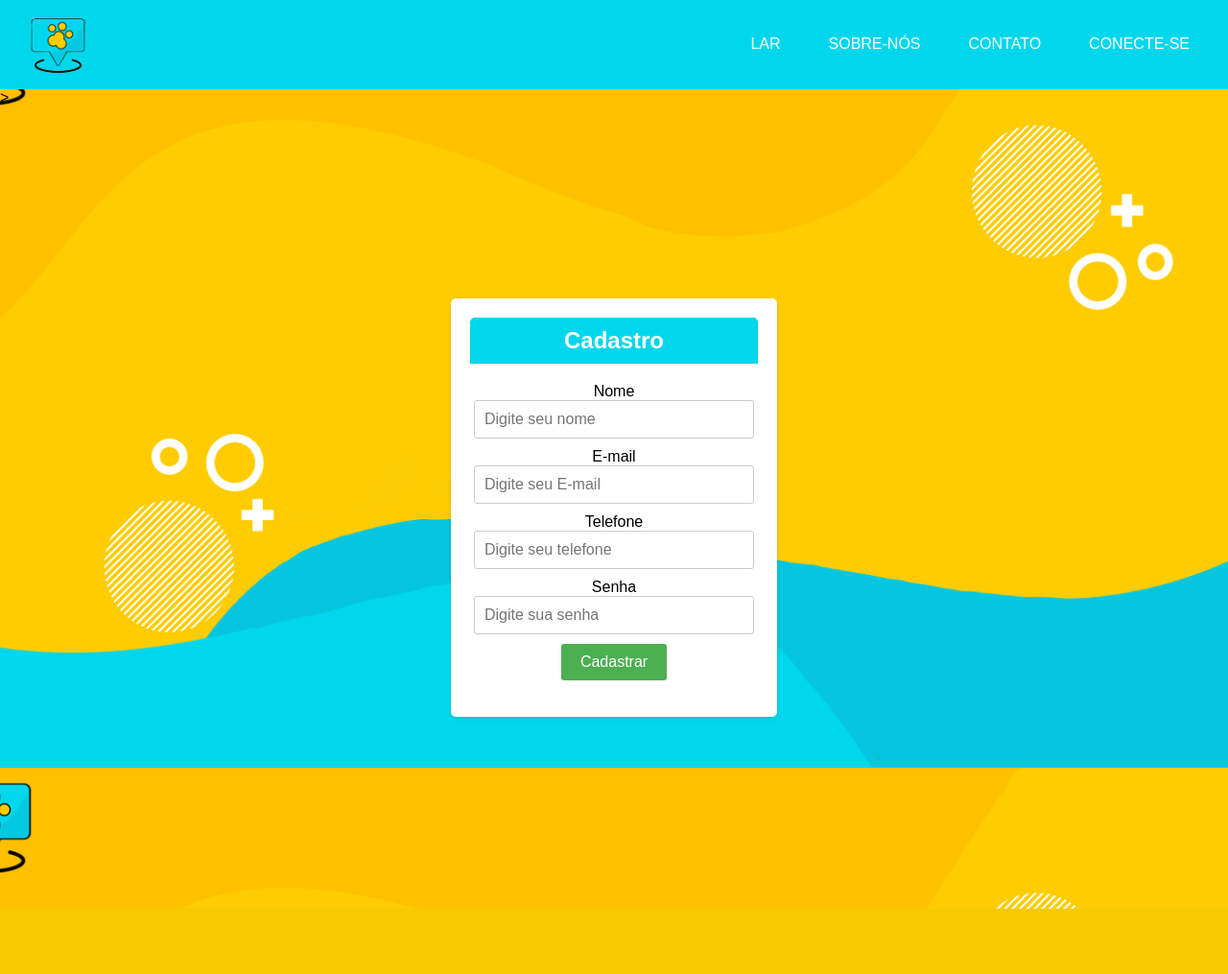
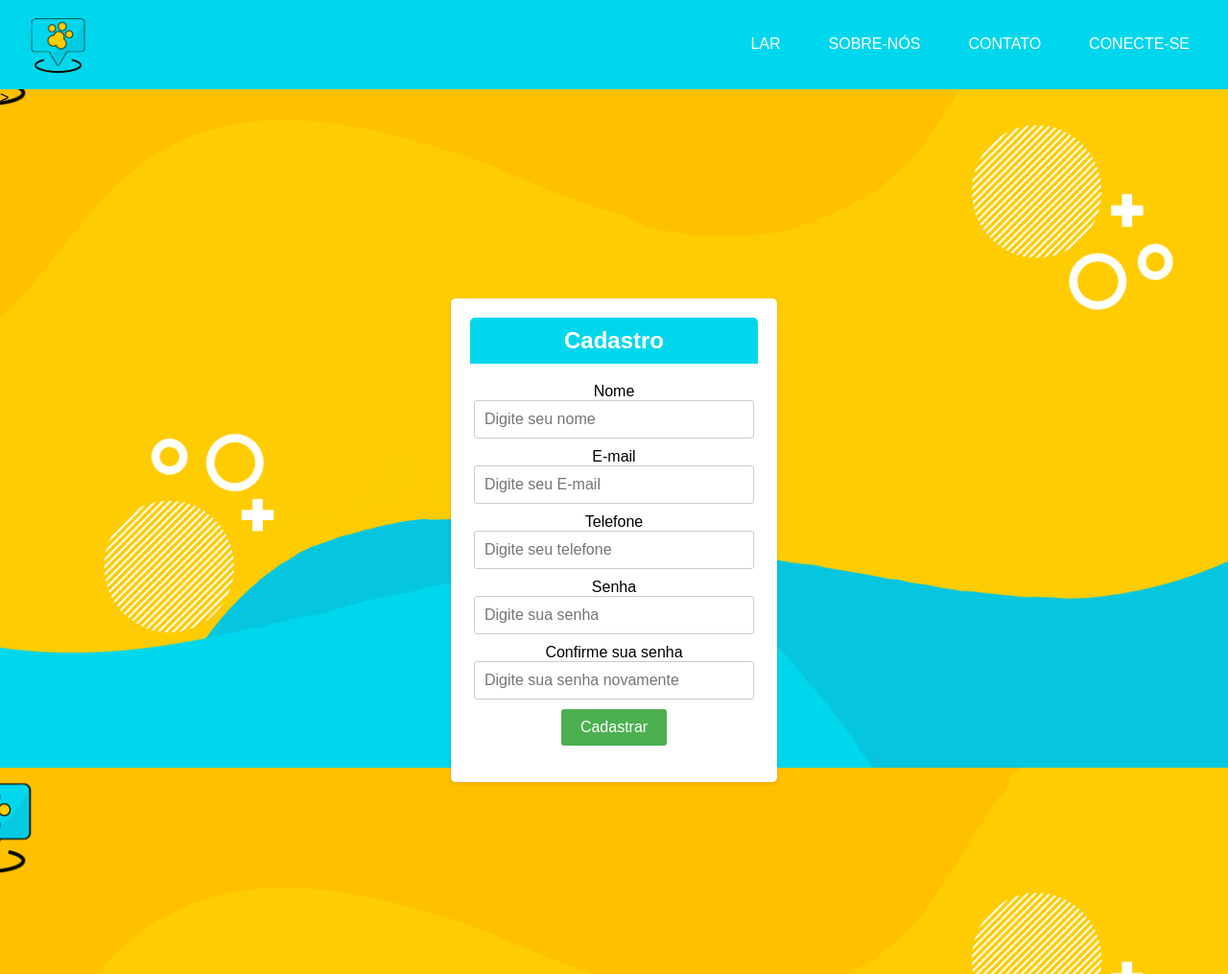
Before and after one commit to PedroRosaEtec/Buscachorro, a PHP site: page /cadastro.php in a window 1280 px wide. Shown: the whole page at 96% size. Before the commit the page ends 947 px from the top, so only its background shows below. Run offline with PHP 8.4, Linux system fonts and the light colour scheme.

Commit message:
Alterações telefone, css e senha

```diff
--- a/TCCC/Site_BootStrap/cadastro.php
+++ b/TCCC/Site_BootStrap/cadastro.php
@@ -3,7 +3,7 @@ require_once 'head.php'; // Importe o código do header e as estilizações
 require_once 'functions.php'; // Importe suas funções PHP
 
 if (!empty($_POST) && $_POST['action'] == "Cadastrar") {
-    CadastrarUsuario($_POST['nome'], $_POST['email'], $_POST['senha']);
+    CadastrarUsuario($_POST['nome'], $_POST['email'], $_POST['telefone'], $_POST['senha'], $_POST['senha_confirmation']);
 }
 ?>
 
@@ -33,11 +33,15 @@ if (!empty($_POST) && $_POST['action'] == "Cadastrar") {
                             <input type="email" name="email" required class="form-control" placeholder="Digite seu E-mail"><br>
 
 
-                            <label for="senha">Telefone</label>
-                            <input type="number" name="telefone" required class="form-control" placeholder="Digite seu telefone" required><br>
+                            <label for="telefone">Telefone</label>
+                            <input type="tel" name="telefone" required class="form-control" placeholder="Digite seu telefone" required><br>
 
                             <label for="senha">Senha</label>
                             <input type="password" name="senha" required class="form-control" placeholder="Digite sua senha" required><br>
+
+
+                            <label for="senha">Confirme sua senha</label>
+                            <input type="password" name="senha_confirmation" required class="form-control" placeholder="Digite sua senha novamente" required><br>
 
                             <input type="submit" value="Cadastrar" name="action" class="btn btn-success float-right"><br><br>
                         </form>
--- a/TCCC/Site_BootStrap/css/style.css
+++ b/TCCC/Site_BootStrap/css/style.css
@@ -1,5 +1,9 @@
 @import url('https://fonts.googleapis.com/css2?family=Roboto:ital,wght@0,100;0,300;0,500;1,300&display=swap');
 
+*{
+    padding:0;
+    margin:0;
+}
 
 .custom-navbar{
     font-family: 'Rubik Puddles', cursive;
--- a/TCCC/Site_BootStrap/css/stylelogin.css
+++ b/TCCC/Site_BootStrap/css/stylelogin.css
@@ -1,4 +1,10 @@
 /* Estilos para o corpo da página */
+
+*{
+    padding:0;
+    margin:0;
+}
+
 body {
     font-family: Arial, sans-serif;
     background-color: #f2f2f2;
--- a/TCCC/Site_BootStrap/functions.php
+++ b/TCCC/Site_BootStrap/functions.php
@@ -37,11 +37,14 @@ function ValidarLogin($email, $senha){
 };
 
 
-function CadastrarUsuario($nome, $email, $senha){
+function CadastrarUsuario($nome, $email,$telefone, $senha, $senha_confirmation){
+
+  if($senha == $senha_confirmation){
   $sql ='insert into tb_usuario set
   nm_nome = "'.$nome.'",
   nm_email = "'.$email.'",
   nm_senha = md5("'.$senha.'"),
+  ct_usuario = "'.$telefone.'",
   cd_tipo_usuario = 1;  ';
 
   $res = $GLOBALS['con']->query($sql);
@@ -60,7 +63,16 @@ function CadastrarUsuario($nome, $email, $senha){
       alert("Erro ao cadastrar. Tente novamente!");
     </script>
     ';
-  }
+  };
 }
 
+else
+{
+  print'
+  <script>
+    alert("Digite a mesma senha para ambos os campos!");
+  </script>
+  ';
+}
+}
 ?>
```
Also changed, not shown: TCCC/Site_BootStrap/bd/bd_modelo.sql (deleted, +0 -19 lines).
